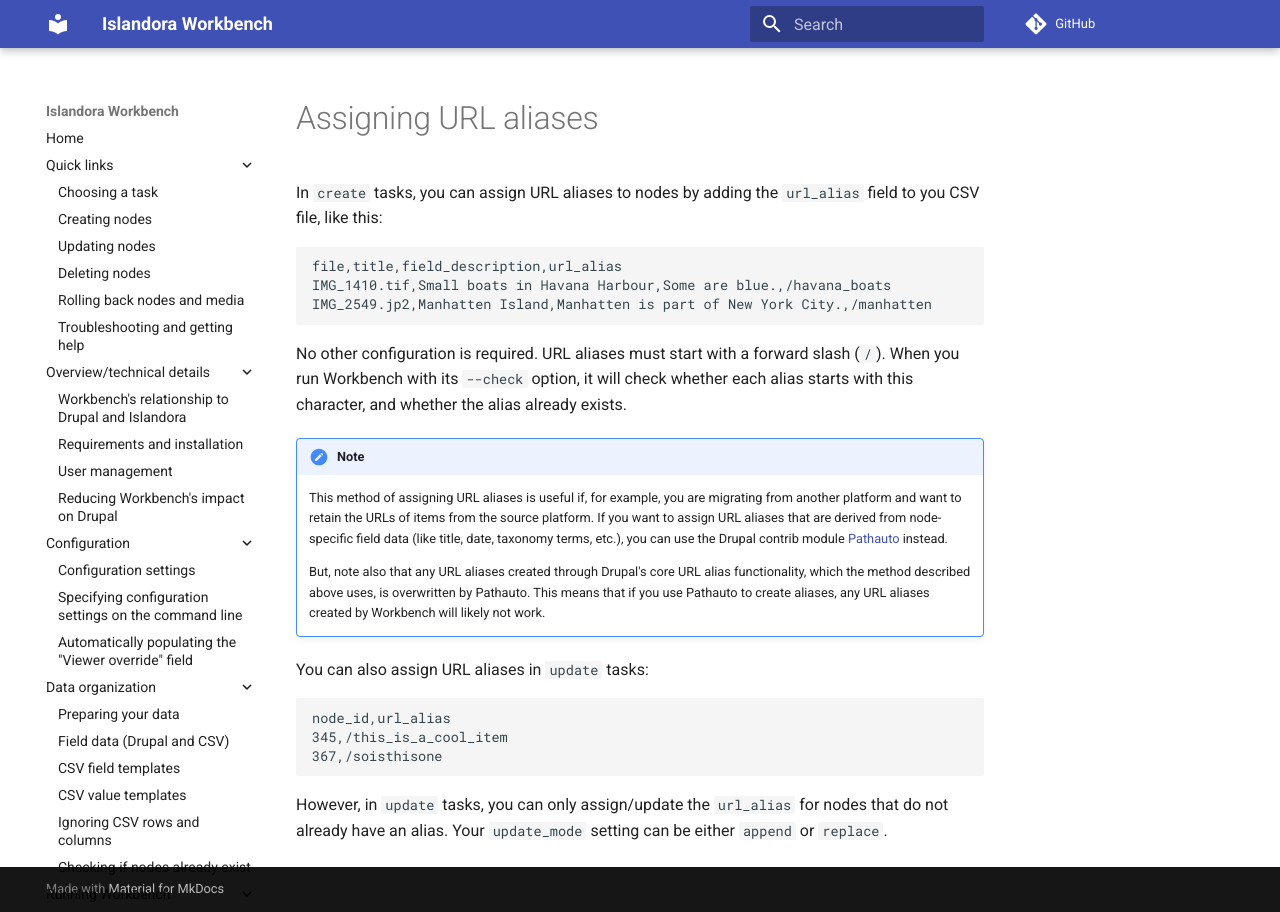
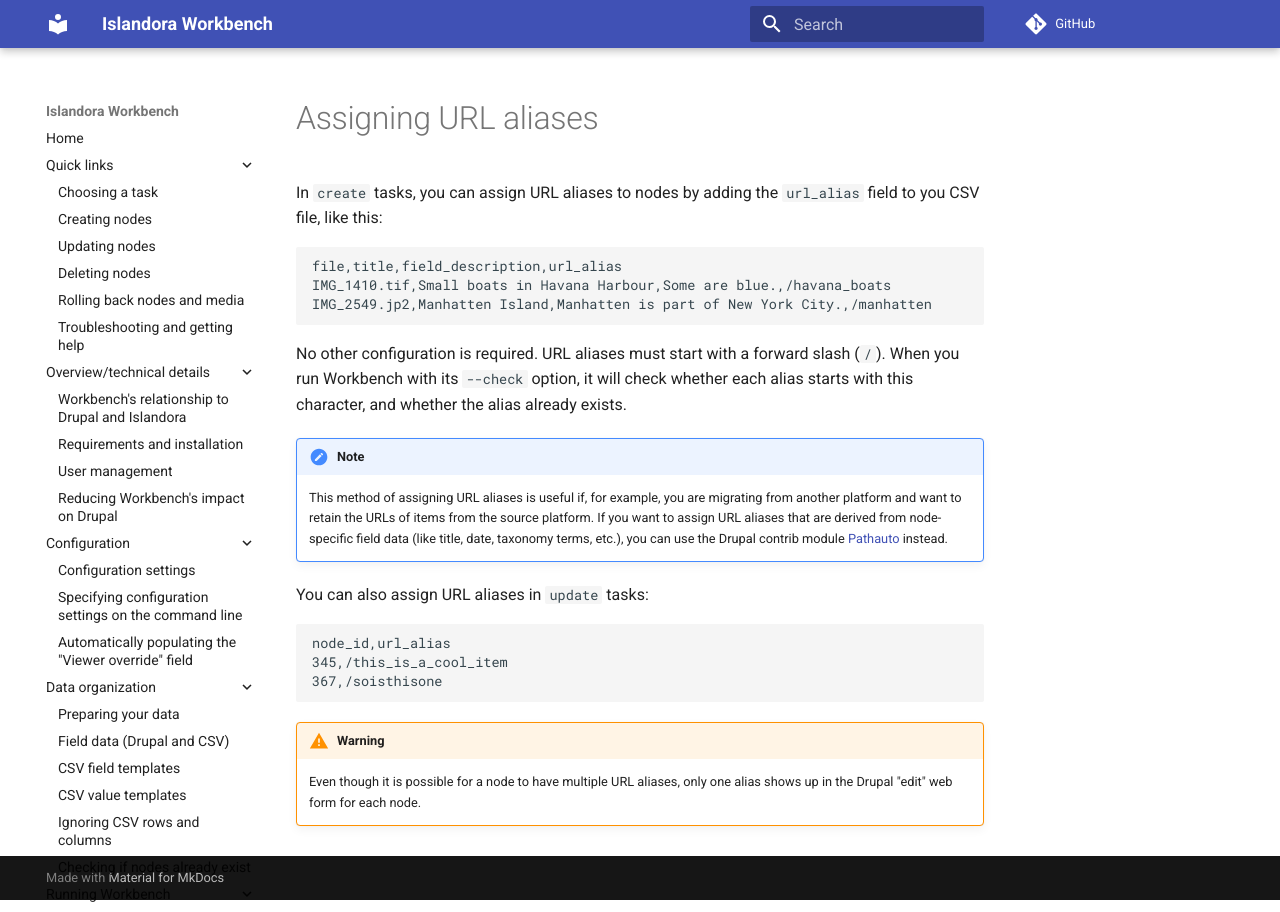
Before and after one commit to mjordan/islandora_workbench_docs, an MkDocs documentation site: the page built from docs/aliases.md, in a window 1280 px wide. Built offline with MkDocs 1.6.1 and Material for MkDocs 9.7.7, drawn with Linux system fonts in a browser that asks for light colours; comment, search, counter and statistics services are not loaded.

Commit message:
Updates to the 'assigning url aliases' page.

````diff
--- a/docs/aliases.md
+++ b/docs/aliases.md
@@ -11,8 +11,6 @@ No other configuration is required. URL aliases must start with a forward slash
 !!! note
     This method of assigning URL aliases is useful if, for example, you are migrating from another platform and want to retain the URLs of items from the source platform. If you want to assign URL aliases that are derived from node-specific field data (like title, date, taxonomy terms, etc.), you can use the Drupal contrib module [Pathauto](https://www.drupal.org/project/pathauto) instead.
 
-    But, note also that any URL aliases created through Drupal's core URL alias functionality, which the method described above uses, is overwritten by Pathauto. This means that if you use Pathauto to create aliases, any URL aliases created by Workbench will likely not work.
-
 You can also assign URL aliases in `update` tasks:
 
 ```text
@@ -21,4 +19,5 @@ node_id,url_alias
 367,/soisthisone
 ```
 
-However, in `update` tasks, you can only assign/update the `url_alias` for nodes that do not already have an alias. Your `update_mode` setting can be either `append` or `replace`.
+!!! warning
+    Even though it is possible for a node to have multiple URL aliases, only one alias shows up in the Drupal "edit" web form for each node.
````
Also changed, not shown: docs/changelog.md (+1 -0 lines).
